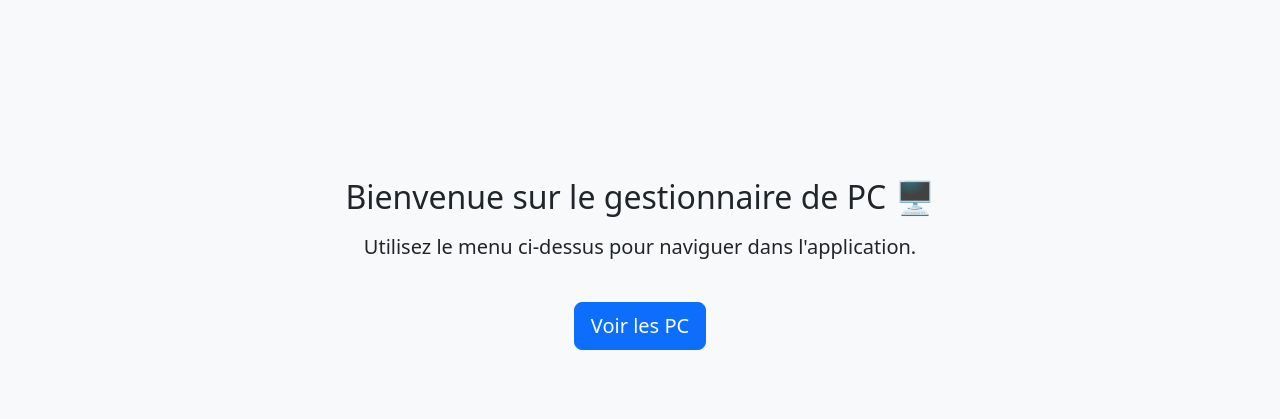
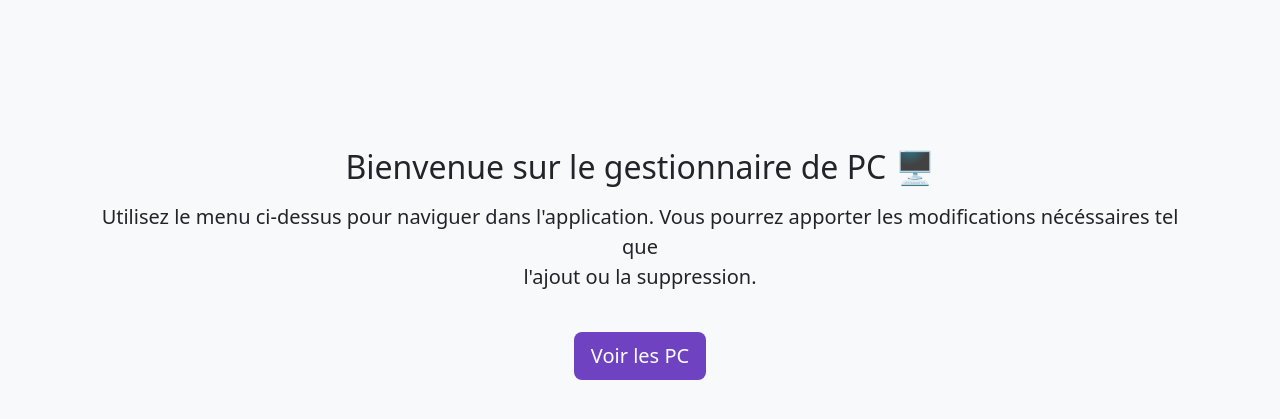
Before and after one commit to cchh00hb/crudpcDjango, a Django app: page / in a window 1280 px wide. Shown: the part 56-475 px from the top of the page. Run offline with Django 5.2, Linux system fonts and the light colour scheme.

Commit message:
details graphiques

```diff
--- a/myapp/models.py
+++ b/myapp/models.py
@@ -12,7 +12,7 @@ class PC(models.Model):
 
 class Composant(models.Model):
     pc = models.ForeignKey(PC, on_delete=models.CASCADE, related_name='composants')
-    nom = models.CharField(max_length=100)
+    nom = models.CharField(max_length=300)
     type = models.CharField(max_length=50)
 
     def __str__(self):
--- a/myapp/templates/myapp/accueil.html
+++ b/myapp/templates/myapp/accueil.html
@@ -4,9 +4,10 @@
 {% block content %}
 <div class="d-flex flex-column justify-content-center align-items-center" style="min-height: 60vh;">
     <h2 class="text-center mb-3">Bienvenue sur le gestionnaire de PC 🖥️</h2>
-    <p class="lead text-center">Utilisez le menu ci-dessus pour naviguer dans l'application.</p>
+    <p class="lead text-center">Utilisez le menu ci-dessus pour naviguer dans l'application. Vous pourrez apporter les modifications nécéssaires tel que <br>l'ajout ou la suppression.</p>
 
-    <a href="{% url 'liste_pcs' %}" class="btn btn-primary btn-lg mt-4">Voir les PC</a>
+    <a href="{% url 'liste_pcs' %}" class="btn btn-violet btn-lg mt-4">Voir les PC</a>
+
 </div>
 {% endblock %}
 endblock %}
--- a/myapp/templates/myapp/base.html
+++ b/myapp/templates/myapp/base.html
@@ -4,6 +4,18 @@
     <meta charset="UTF-8">
     <title>Gestion des PC</title>
     <link href="https://cdn.jsdelivr.net/npm/bootstrap@5.3.3/dist/css/bootstrap.min.css" rel="stylesheet">
+    <style>
+  .btn-violet {
+    background-color: #6f42c1;
+    color: white;
+  }
+
+  .btn-violet:hover {
+    background-color: #5936a2;
+    color: white;
+  }
+</style>
+
 </head>
 <body class="bg-light">
 
--- a/myapp/templates/myapp/form_pc.html
+++ b/myapp/templates/myapp/form_pc.html
@@ -1,7 +1,7 @@
 {% extends 'myapp/base.html' %}
 
 {% block content %}
-<h2 class="mb-4">Formulaire PC</h2>
+<h2 class="mb-4">Veuillez ajouter un pc</h2>
 
 <form method="post" class="card card-body shadow-sm">
     {% csrf_token %}
--- a/myapp/templates/myapp/liste_pcs.html
+++ b/myapp/templates/myapp/liste_pcs.html
@@ -1,7 +1,7 @@
 {% extends 'myapp/base.html' %}
 
 {% block content %}
-<a href="{% url 'ajouter_pc' %}" class="btn btn-success mb-3">Ajouter un PC</a>
+<a href="{% url 'ajouter_pc' %}" class="btn btn-violet mb-3">Ajouter un PC</a>
 
 <table class="table table-striped table-hover">
     <thead class="table-dark">
```
Also changed, not shown: db.sqlite3, myapp/migrations/0002_alter_composant_nom.py (added).
